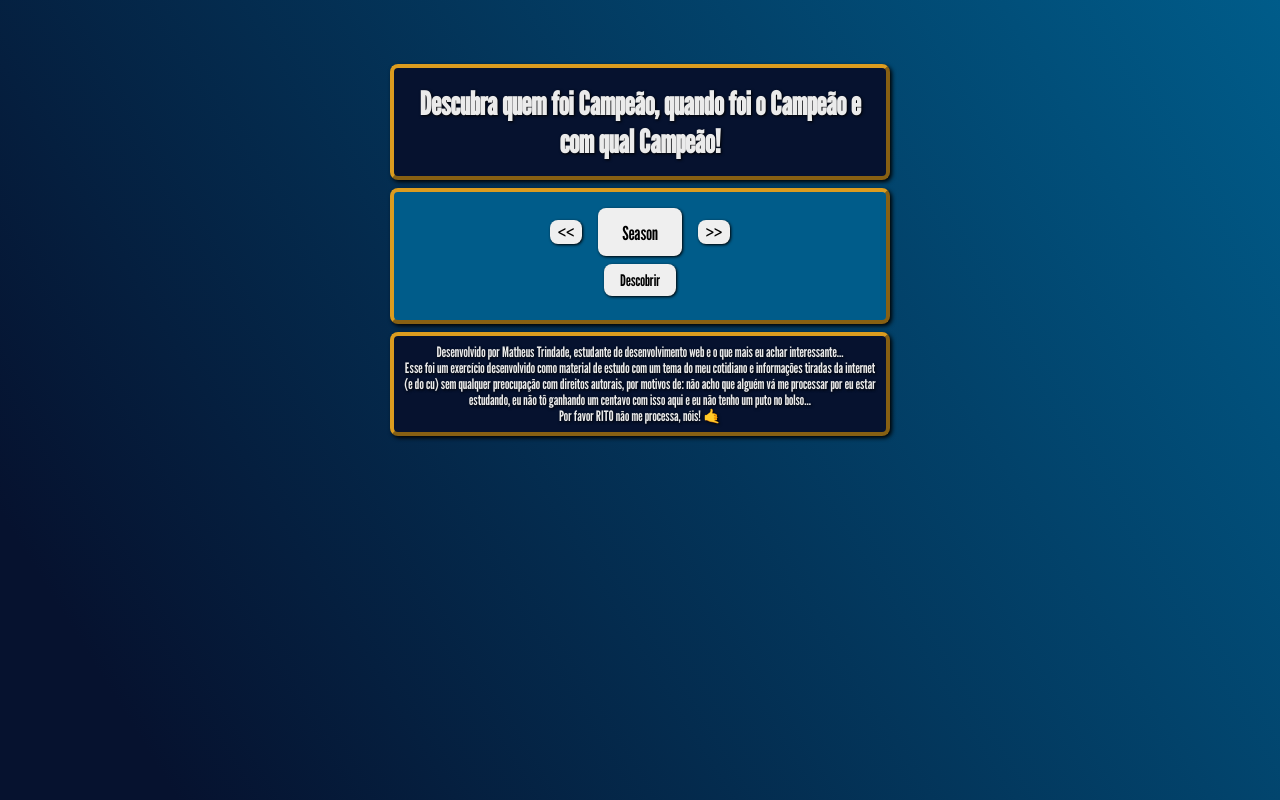
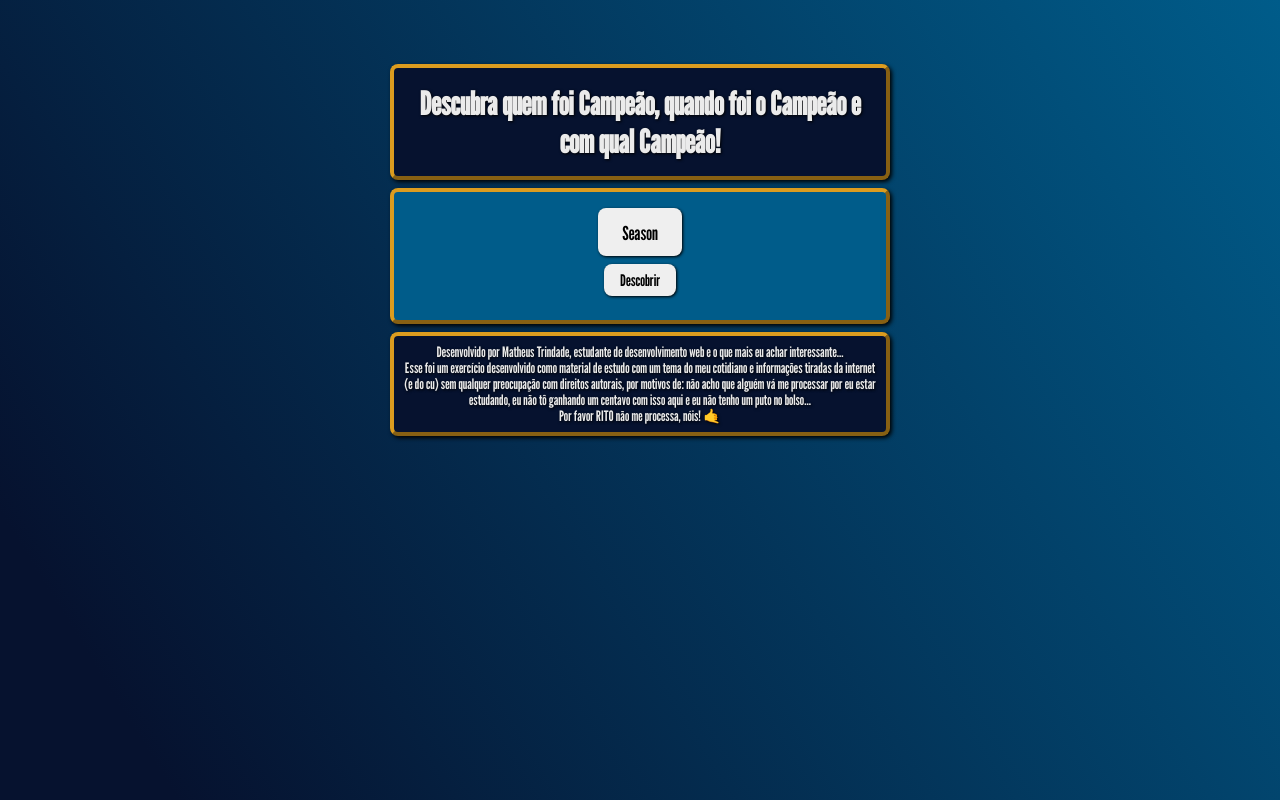
Before and after one commit to mtpTrindade/Guanabas, a plain HTML site: page javascript/modulo d/index.html in a window 1280 px wide. Drawn offline with nearby package versions, Linux system fonts and the light colour scheme.

Commit message:
Exercício Módulo D - Final
Desisti dos botões de navegação lateral, muito além das minhas capacidades atuais, quem sabe outro dia...

```diff
--- a/javascript/modulo d/index.html
+++ b/javascript/modulo d/index.html
@@ -15,8 +15,10 @@
     </header>
     <main>
         <div id="select">
-            <input id="button" type="button" value="<<" onclick="Foward()">
-            <select name="Season" id="season">
+            <!--
+                <input id="previous" class="button" type="button" value="<<" onclick="">
+            -->
+             <select name="Season" id="season">
                 <option value="null">Season</option>
                 <option value="0">Beta</option>
                 <option value="1">Season 1</option>
@@ -33,9 +35,11 @@
                 <option value="12">Season 12</option>
                 <option value="13">Season 13</option>
             </select>
-            <input id="button" type="button" value=">>" onclick="Back()">
-        </div>
-            <input id="button" type="button" value="Descobrir" onclick="Champion()">
+            <!--
+                <input id="next" class="button" type="button" value=">>" onclick="next(), Champion()">
+            -->
+            </div>
+            <input id="champion" class="button" type="button" value="Descobrir" onclick="Champion()">
     </main>
     <footer>
         <p>
--- a/javascript/modulo d/style.css
+++ b/javascript/modulo d/style.css
@@ -100,12 +100,14 @@ select#season:focus{
     transition-duration: 0.3s;
 }
 
-div#select > input#button {
+/*
+div#select > input.button {
     height: 24px;
     width: 32px;
 }
+*/
 
-input#button{
+input.button{
     height: 32px;
     width: 72px;
 
@@ -119,7 +121,7 @@ input#button{
     box-shadow: var(--text-shadow);
 }
 
-input#button:hover{
+input.button:hover{
     outline: none;
 
     background-color: var(--golden-details);
@@ -129,7 +131,7 @@ input#button:hover{
 }
 
 
-input#button:active{
+input.button:active{
     outline: none;
 
     box-shadow: inset 1px 1px 3px black;
```
Also changed, not shown: javascript/modulo d/scripts.js (+0 -8 lines).
